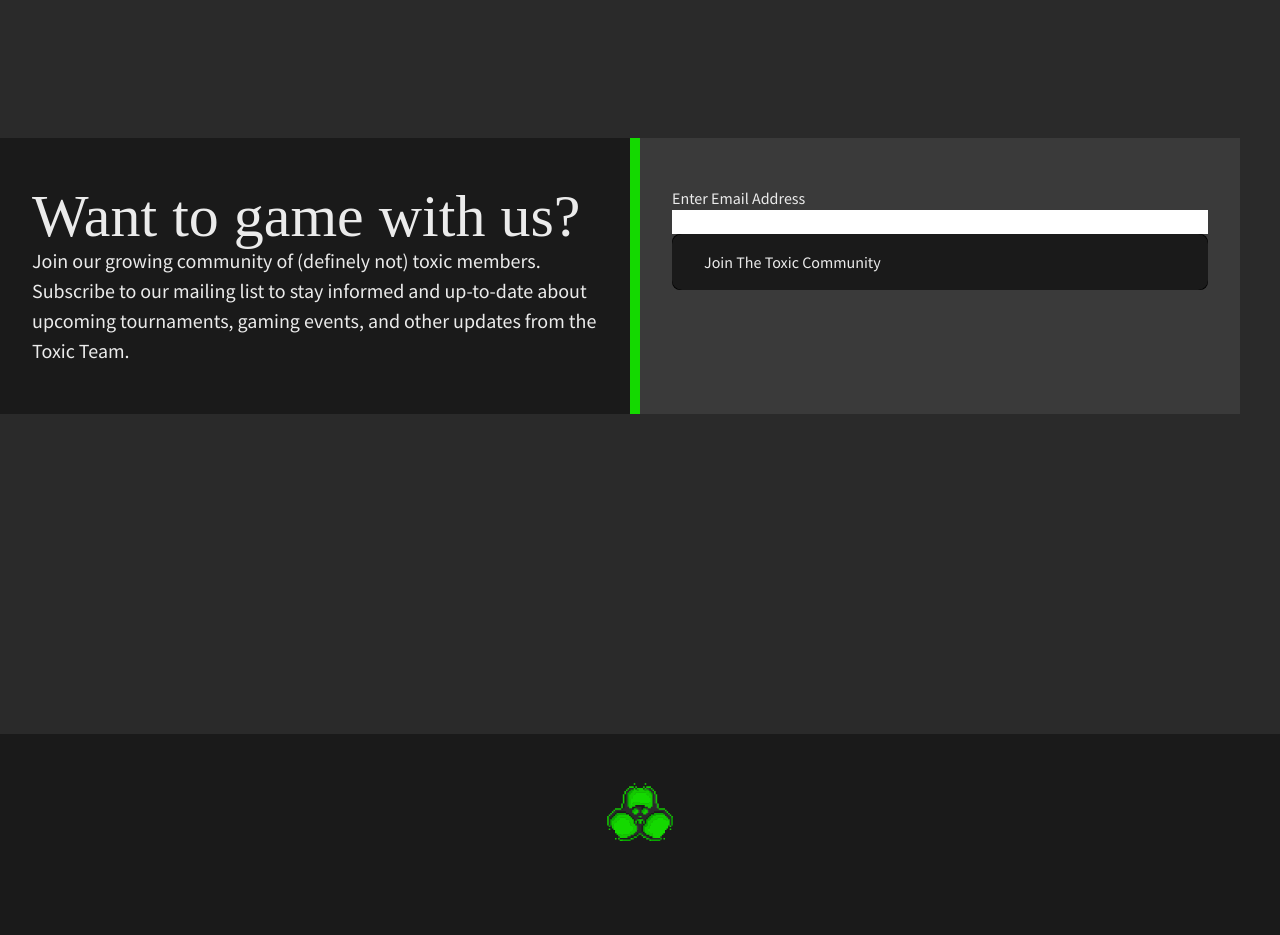
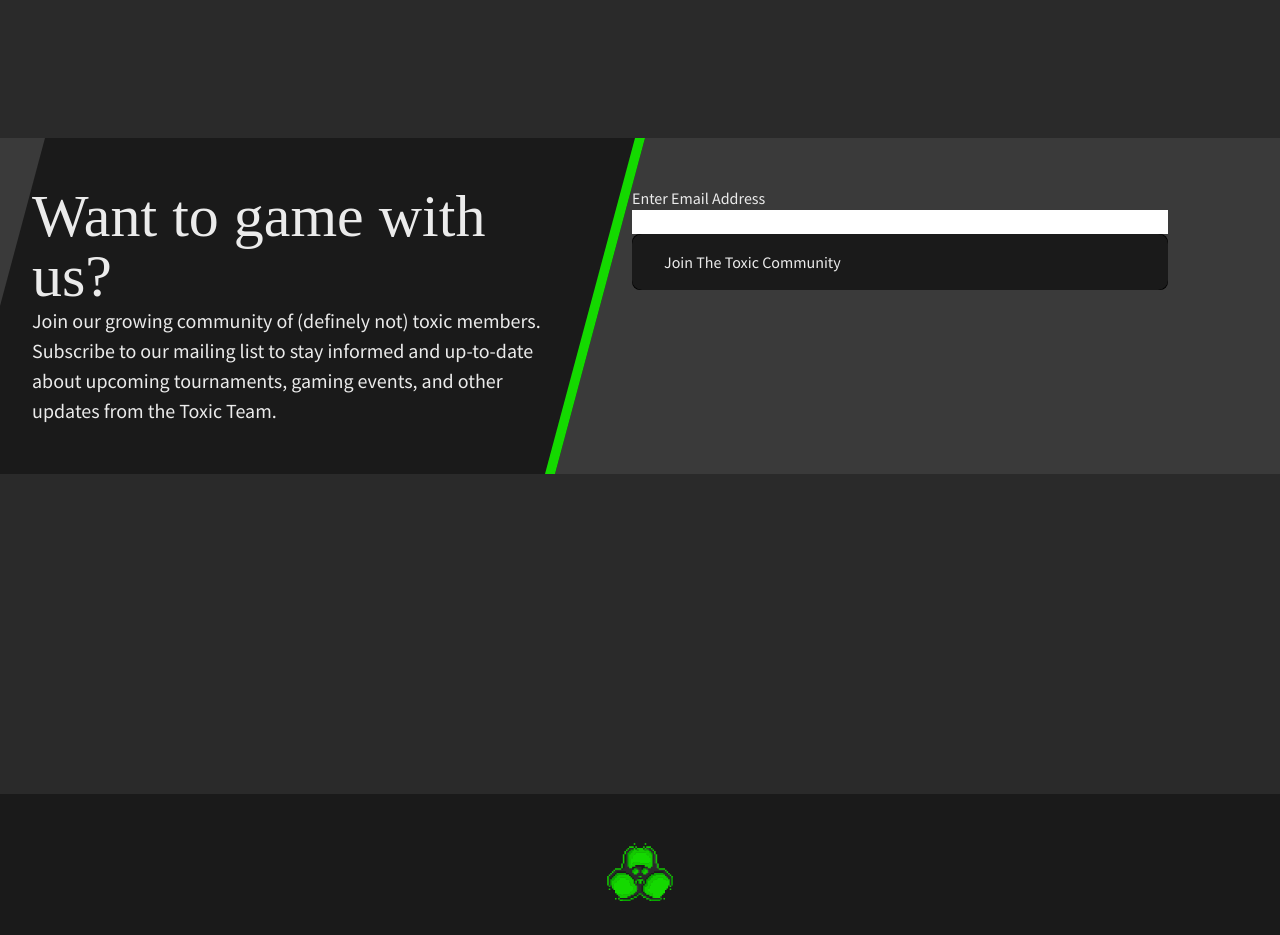
Before and after one commit to austinengelbrecht/toxictournaments, a Vue app: page /home in a window 1280 px wide. Shown: the part 1860-2795 px from the top of the page. Built offline with nearby package versions, Linux system fonts and the light colour scheme; some icons are missing; a web font is replaced by a local one.

Commit message:
Stying cta form

```diff
--- a/src/components/ContactForm/TheContactForm.vue
+++ b/src/components/ContactForm/TheContactForm.vue
@@ -1,6 +1,9 @@
 <template>
-  <section id="signup" class="signup mt-[10rem] flex flex-row flex-wrap">
-    <div class="signup-cta py-12 px-8 text-left bg-onyx-3 max-w-[50%]">
+  <section
+    id="signup"
+    class="signup mt-[10rem] flex flex-row flex-wrap max-w-[100%] bg-onyx-1"
+  >
+    <div class="signup-cta py-12 px-8 text-left bg-onyx-3 max-w-[600px]">
       <div class="signup-cta-text">
         <h2 class="text-6xl">Want to game with us?</h2>
 
@@ -26,6 +29,11 @@ export default { components: { ContactForm } };
 .signup {
   &-cta {
     border-right: 10px solid $toxic-3;
+    transform: skew(-15deg);
+
+    &-text {
+      transform: skew(15deg);
+    }
   }
 
   &-form {
```
